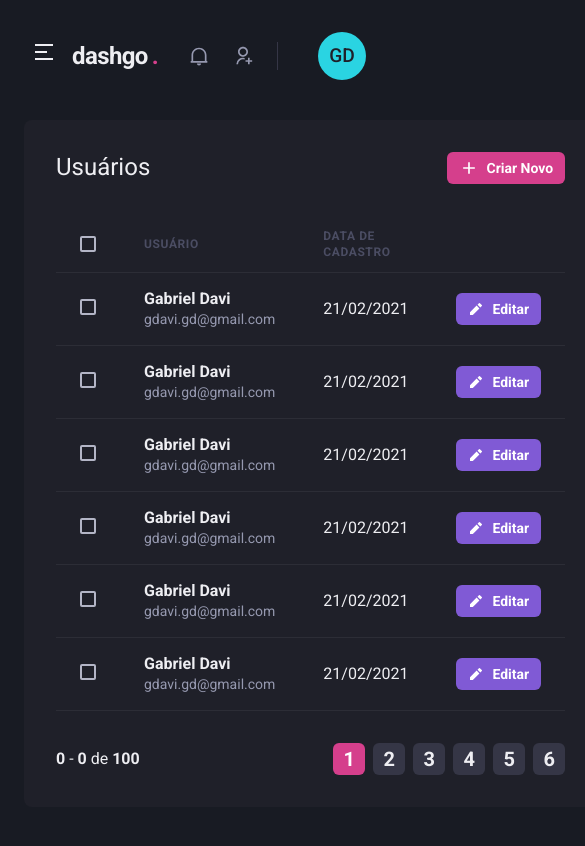
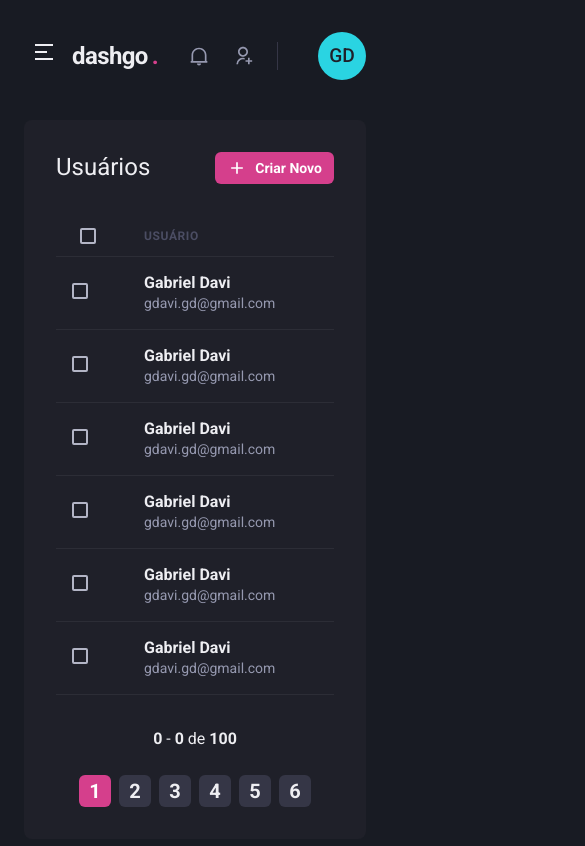
Before and after one commit to GabrielDVpereira/Ignite, a Next.js app in the folder projects/dashgo/: page /users in a window 390 px wide. Shown: the top 846 px of the page, 585 px wide, since content can reach past the window. Built offline with nearby package versions, Linux system fonts and the light colour scheme.

Commit message:
work on the responsivity for the table

```diff
--- a/projects/dashgo/src/components/Pagination/index.tsx
+++ b/projects/dashgo/src/components/Pagination/index.tsx
@@ -3,7 +3,7 @@
 export function Pagination() {
   return (
     <Stack
-      direction="row"
+      direction={["column", "row"]}
       mt="8"
       justify="space-between"
       align="center"
--- a/projects/dashgo/src/pages/users/index.tsx
+++ b/projects/dashgo/src/pages/users/index.tsx
@@ -12,6 +12,7 @@
   Tbody,
   Td,
   Text,
+  useBreakpointValue,
 } from "@chakra-ui/react";
 import { RiAddLine, RiPencilFill } from "react-icons/ri";
 import { Header } from "../../components/Header";
@@ -19,6 +20,12 @@
 import { Pagination } from "../../components/Pagination";
 
 export default function UserList() {
+
+  const isWideVersion = useBreakpointValue({
+    base: false,
+    lg: true
+  });
+
   return (
     <Box>
       <Header />
@@ -45,19 +52,19 @@
           <Table colorScheme="whiteAlpha">
             <Thead>
               <Tr>
-                <Th ph="6" color="gray.300" width="8">
+                <Th ph={["4", "4", "6" ]}color="gray.300" width="8">
                   <Checkbox colorScheme="pink" />
                 </Th>
 
                 <Th>Usuário</Th>
-                <Th>Data de cadastro</Th>
-                <Th></Th>
+                {isWideVersion && <Th>Data de cadastro</Th>}
+                {isWideVersion && <Th></Th>}
               </Tr>
             </Thead>
             <Tbody>
               {[1, 2, 3, 4, 5, 6].map((_) => (
                 <Tr>
-                  <Td px="6">
+                  <Td px={["4", "4", "6" ]}>
                     <Checkbox colorScheme="pink" />
                   </Td>
                   <Td>
@@ -68,8 +75,8 @@
                       </Text>
                     </Box>
                   </Td>
-                  <Td>21/02/2021</Td>
-                  <Td>
+                  {isWideVersion && <Td>21/02/2021</Td>}
+                  {isWideVersion && <Td>
                     <Button
                       as="a"
                       size="sm"
@@ -79,7 +86,7 @@
                     >
                       Editar
                     </Button>
-                  </Td>
+                  </Td>}
                 </Tr>
               ))}
             </Tbody>
```
Also changed, not shown: projects/dashgo/src/pages/dashboard.tsx (+6 -1 lines).
